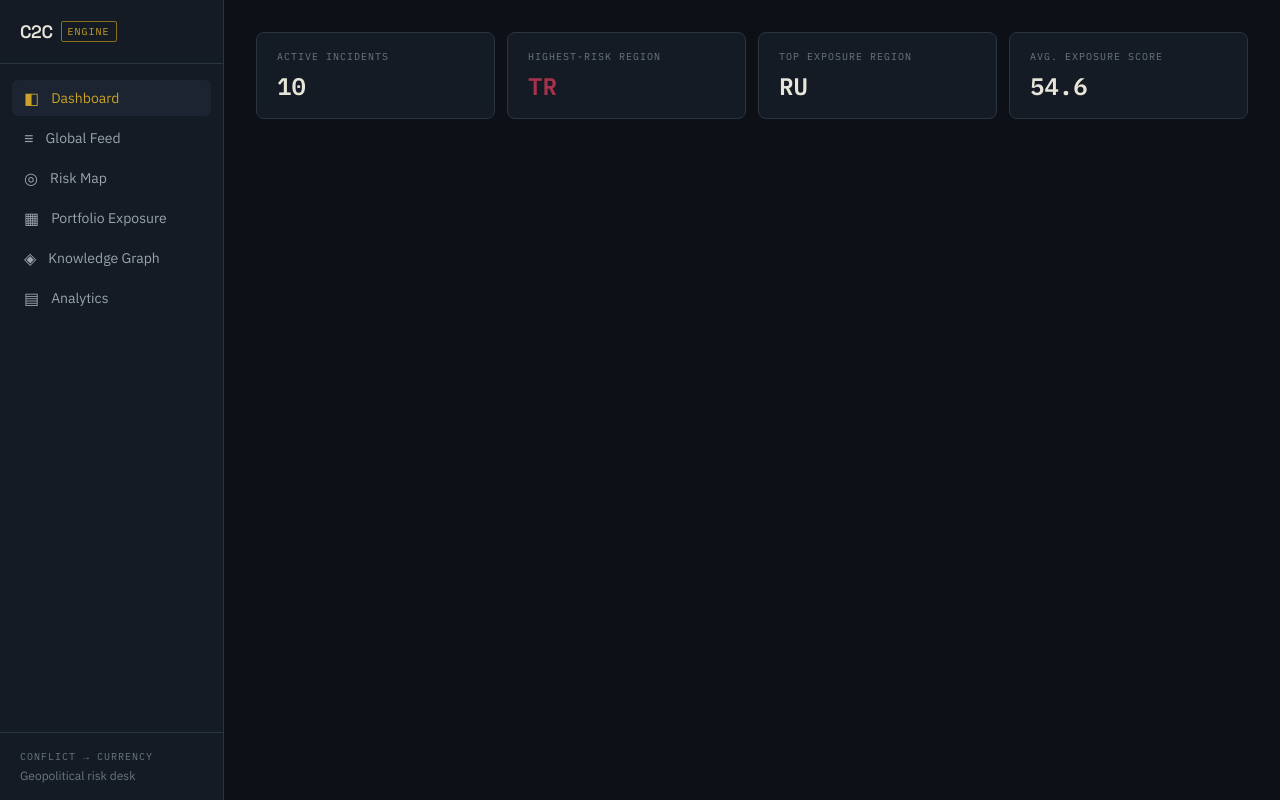
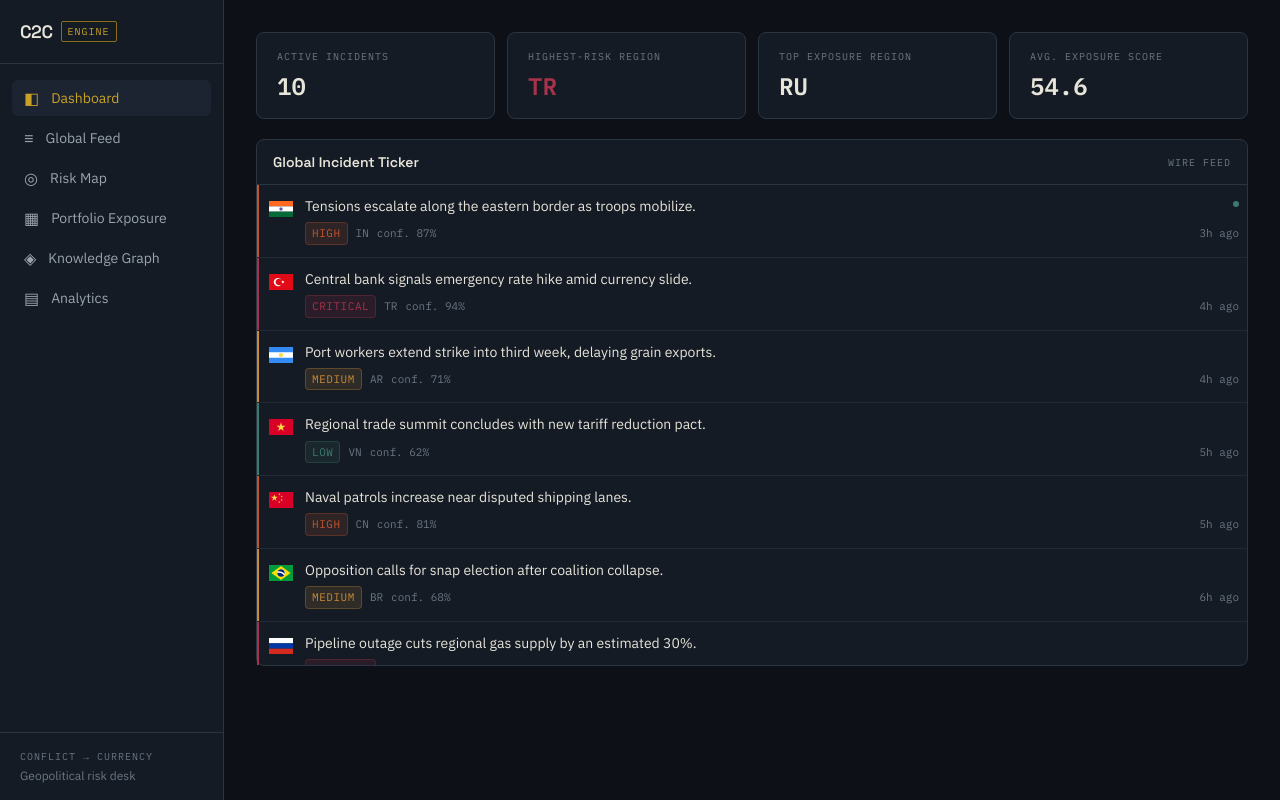
Before and after one commit to KushagraBhargava26/C2C-Engine, a React (Vite) app in the folder frontend/: page / in a window 1280 px wide. Built offline with nearby package versions, Linux system fonts and the light colour scheme.

Commit message:
frontend: added incident tracker component

```diff
--- /dev/null
+++ b/frontend/src/components/IncidentTicker.jsx
@@ -0,0 +1,62 @@
+import { FlagIcon } from "../utils/region.jsx";
+import { riskStyle } from "../utils/risk.js";
+
+function timeAgo(isoString) {
+  const diffMs = Date.now() - new Date(isoString).getTime();
+  const mins = Math.round(diffMs / 60000);
+  if (mins < 1) return "just now";
+  if (mins < 60) return `${mins}m ago`;
+  const hrs = Math.round(mins / 60);
+  return `${hrs}h ago`;
+}
+
+function IncidentRow({ incident, isLatest }) {
+  const style = riskStyle(incident.riskLevel);
+  return (
+    <li className="relative flex gap-3 border-b border-steel/60 py-3 pl-3 pr-2 last:border-0 hover:bg-ink-raised/60 transition-colors">
+      <span className={`absolute left-0 top-0 h-full w-0.5 ${style.bar}`} />
+
+      <FlagIcon regionCode={incident.region} className="mt-1 h-4 w-6 shrink-0" />
+
+      <div className="min-w-0 flex-1">
+        <div className="flex items-start justify-between gap-2">
+          <p className="text-sm text-parchment leading-snug">{incident.incidentText}</p>
+          {isLatest && (
+            <span className="mt-1 h-1.5 w-1.5 shrink-0 rounded-full bg-risk-low" title="Latest" />
+          )}
+        </div>
+        <div className="mt-1.5 flex flex-wrap items-center gap-2 font-mono text-[11px]">
+          <span className={`rounded border px-1.5 py-0.5 uppercase tracking-wider ${style.chip}`}>
+            {incident.riskLevel}
+          </span>
+          <span className="text-parchment-faint">{incident.region}</span>
+          <span className="text-parchment-faint">
+            conf. {(incident.confidenceScore * 100).toFixed(0)}%
+          </span>
+          <span className="ml-auto text-parchment-faint">{timeAgo(incident.createdAt)}</span>
+        </div>
+      </div>
+    </li>
+  );
+}
+
+export default function IncidentTicker({ incidents }) {
+  return (
+    <div className="rounded-lg border border-steel bg-ink-soft">
+      <div className="flex items-center justify-between border-b border-steel px-4 py-3">
+        <h2 className="font-display text-sm font-semibold text-parchment">
+          Global Incident Ticker
+        </h2>
+        <span className="font-mono text-[10px] uppercase tracking-widest text-parchment-faint">
+          Wire feed
+        </span>
+      </div>
+
+      <ul style={{ maxHeight: 480, overflowY: "auto" }}>
+        {incidents.map((incident, idx) => (
+          <IncidentRow key={incident.id} incident={incident} isLatest={idx === 0} />
+        ))}
+      </ul>
+    </div>
+  );
+}
--- a/frontend/src/pages/Dashboard.jsx
+++ b/frontend/src/pages/Dashboard.jsx
@@ -1,4 +1,5 @@
 import StatsBar from "../components/StatsBar.jsx";
+import IncidentTicker from "../components/IncidentTicker.jsx";
 import mockIncidents from "../data/mockIncidents.js";
 import { getMockHeatmap } from "../data/mockHeatmap.js";
 
@@ -6,8 +7,9 @@ export default function Dashboard() {
   const heatmap = getMockHeatmap().data;
 
   return (
-    <div className="p-8">
+    <div className="flex flex-col gap-5 p-8">
       <StatsBar incidents={mockIncidents} heatmap={heatmap} />
+      <IncidentTicker incidents={mockIncidents} />
     </div>
   );
 }
```
